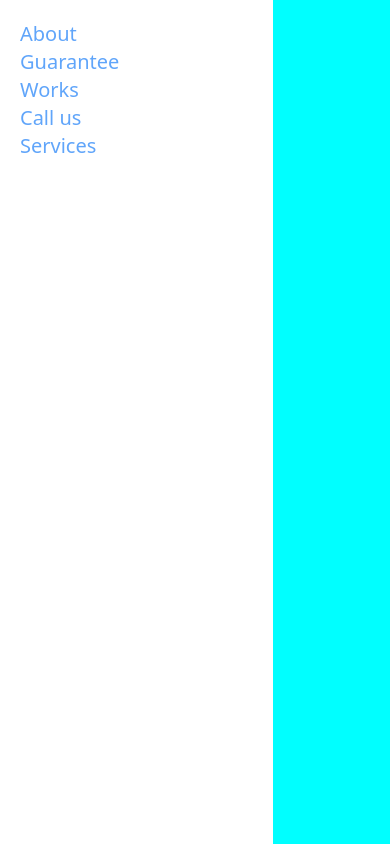
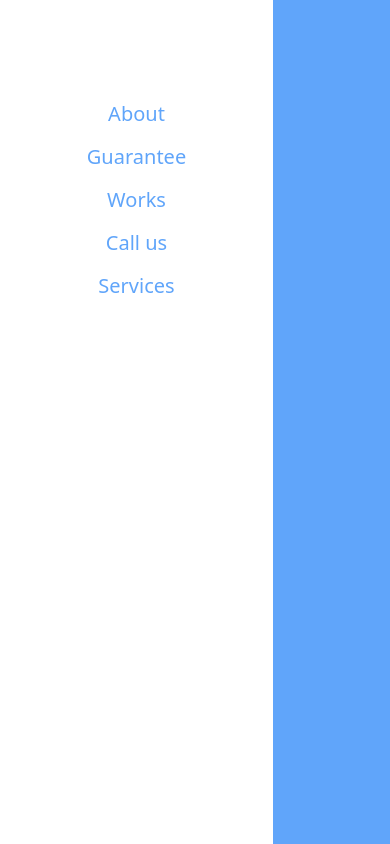
Before and after one commit to Yaroslav0102030405/06-Toronto, a React (Create React App) app: page / in a window 390 px wide. Both pictures are taken after a click on the button 346 px from the left and 33 px from the top of the page. Shown: the top 844 px of the page. Built offline with nearby package versions, Linux system fonts and the light colour scheme.

Commit message:
scroll and menu modal

```diff
--- a/src/App.tsx
+++ b/src/App.tsx
@@ -8,7 +8,6 @@ import Footer from "./components/Footer/Footer";
 import Installation from "./components/Installation/Instalation";
 import Accordion from "./components/Accordion/Accordion";
 import GalleryImages from "./components/GalleryImages/GalleryImages";
-import MobileMenu from "./reusable-components/MobileMenu/MobileMenu";
 
 interface Props {}
 
@@ -114,7 +113,6 @@ const App = (props: Props) => {
       </main>
       {/* <Modal /> */}
       <Footer />
-      <MobileMenu />
     </>
   );
 };
--- a/src/components/Accordion/Accordion.tsx
+++ b/src/components/Accordion/Accordion.tsx
@@ -34,10 +34,10 @@ const Accordion = ({
   const [isAccordion, setAccordion] = React.useState<boolean>(false);
   return (
     <>
-      <section className="bg-black pb-2.5">
+      <section id="guarantee" className="bg-black pb-2.5">
         <div className="container mx-auto px-3.5">
           <div className="accordion__wapper flex flex-col gap-2.5 max-w-[600px] m-auto ">
-            {/* <div className="accordion   items-center "> */}
+            {/* <div className="items-center accordion "> */}
             <button
               className="text-xl flex items-center justify-between p-3.5 border rounded-xl hover:bg-white"
               onClick={() => setAccordion(!isAccordion)}
@@ -77,7 +77,7 @@ const Accordion = ({
                   : "grid-rows-[0fr] opacity-0"
               }`}
             >
-              <p className="overflow-hidden text-black p-3">
+              <p className="p-3 overflow-hidden text-black">
                 {text1}
                 <br />
                 {text2} <br />
--- a/src/components/Advantages/Advantages.tsx
+++ b/src/components/Advantages/Advantages.tsx
@@ -44,7 +44,7 @@ const Advantages = () => {
   ];
   return (
     <>
-      <section className="advantages py-12 bg-black">
+      <section id="services" className="py-12 bg-black advantages">
         <div className="container desktop mx-auto px-3.5">
           <h2 className="text-center text-blue-400 mb-12 text-[45px] font-bold leading-tight">
             By choosing us you will receive
--- a/src/components/Gallery/Gallery.tsx
+++ b/src/components/Gallery/Gallery.tsx
@@ -39,7 +39,7 @@ const Gallery: React.FC<ImagesProps> = ({ images }) => {
   };
 
   return (
-    <section className="gallery py-16 bg-black">
+    <section id="works" className="py-16 bg-black gallery">
       <div className="container desktop mx-auto px-3.5">
         <div>
           {modalOpen && (
--- a/src/components/Header/Header.tsx
+++ b/src/components/Header/Header.tsx
@@ -2,6 +2,7 @@ import { useState } from "react";
 import Logo from "../../reusable-components/Logo/Logo";
 import Menu from "../../reusable-components/Menu/Menu";
 // import { Imenu } from "../../types/types";
+import Nav from "../Nav/Nav";
 
 const Header = () => {
   const [mobileActive, setMobilelActive] = useState<boolean>(false);
@@ -24,6 +25,7 @@ const Header = () => {
             >
               <span />
             </button>
+            <Nav />
             <Menu active={mobileActive} setActive={setMobilelActive} />
           </div>
         </div>
--- a/src/components/Hero/Hero.tsx
+++ b/src/components/Hero/Hero.tsx
@@ -6,7 +6,7 @@ import HeroImage from "../../Image/hero-image2.png";
 const Hero = () => {
   return (
     <>
-      <section id="home" className="bg-black tablet:py-24">
+      <section id="about" className="bg-black tablet:py-24">
         <div className="container desktop mx-auto px-3.5">
           <div className="flex">
             <div className="left">
--- a/src/components/Installation/Instalation.tsx
+++ b/src/components/Installation/Instalation.tsx
@@ -3,13 +3,13 @@ import Phone from "../Phone/Phone";
 const Installation = () => {
   return (
     <>
-      <section className="installation py-24 bg-black">
+      <section id="call" className="py-24 bg-black installation">
         <div className="container mx-auto px-3.5">
-          <div className="wqpper p-7 border rounded-3xl">
-            <h3 className="text-4xl mb-10 text-center text-blue-400">
+          <div className="border wqpper p-7 rounded-3xl">
+            <h3 className="mb-10 text-4xl text-center text-blue-400">
               Appliance installation
             </h3>
-            <p className="text-xl mb-10 text-center text-blue-400">
+            <p className="mb-10 text-xl text-center text-blue-400">
               Trans Global Service will install all appliances in your home. We
               install both gas and electric appliances, new installations, or we
               can remove and replace. We offer delivery and haul away service on
--- /dev/null
+++ b/src/components/Nav/Nav.tsx
@@ -0,0 +1,29 @@
+import React from "react";
+
+const Nav = () => {
+  return (
+    <>
+      <nav>
+        <ul className="hidden desktop:flex tablet:flex gap-x-10">
+          <li className="text-xl text-blue-400 hover:text-red-400 focus:text-red-400">
+            <a href="#about">About</a>
+          </li>
+          <li className="text-xl text-blue-400 hover:text-red-400 focus:text-red-400">
+            <a href="#guarantee">Guarantee</a>
+          </li>
+          <li className="text-xl text-blue-400 hover:text-red-400 focus:text-red-400">
+            <a href="#works">Works</a>
+          </li>
+          <li className="text-xl text-blue-400 hover:text-red-400 focus:text-red-400">
+            <a href="#call">Сall us</a>
+          </li>
+          <li className="text-xl text-blue-400 hover:text-red-400 focus:text-red-400">
+            <a href="#services">Services</a>
+          </li>
+        </ul>
+      </nav>
+    </>
+  );
+};
+
+export default Nav;
--- a/src/index.css
+++ b/src/index.css
@@ -320,7 +320,7 @@ add scrollbar .window {
   position: absolute;
   top: 0;
   width: 30px;
-  background-color: #fff;
+  background-color: #60a5fa;
   height: 3px;
 }
 
@@ -329,7 +329,7 @@ add scrollbar .window {
   position: absolute;
   top: 14px;
   width: 30px;
-  background-color: #fff;
+  background-color: #60a5fa;
   height: 3px;
 }
 
@@ -338,32 +338,20 @@ add scrollbar .window {
   position: absolute;
   bottom: 0;
   width: 30px;
-  background-color: #fff;
+  background-color: #60a5fa;
   height: 3px;
 }
 
 .mobile {
   height: 100vh;
   width: 100vw;
-  background-color: aqua;
+  background-color: #60a5fa;
   position: fixed;
   top: 0;
   left: 0;
   opacity: 0;
   pointer-events: none;
-}
-
-.mobile-content {
-  padding: 20px;
-  position: absolute;
-  width: 70%;
-  height: 100%;
-  background-color: #fff;
-  /* pointer-events: none; */
-  transform: translateX(0);
-  transition: 0.5s all;
-  overflow-y: hidden;
-  z-index: 9999;
+  transition: opacity 250ms linear;
 }
 
 .mobile.active {
@@ -371,7 +359,27 @@ add scrollbar .window {
   pointer-events: all;
 }
 
+.mobile-content {
+  padding-top: 100px;
+  padding-right: 20px;
+  padding-left: 20px;
+  position: absolute;
+  width: 70%;
+  height: 100%;
+  background-color: #fff;
+  top: 0;
+  left: 0;
+  transform: translateX(-100%);
+  overflow-y: hidden;
+  z-index: 9999;
+  transition: transform 250ms linear;
+}
+
 .mobile-content.active {
-  /* pointer-events: all; */
-  transform: translateX(-100%);
+  transform: translateX(0);
 }
+
+/* Scroll */
+:root {
+  scroll-behavior: smooth;
+}
--- a/src/reusable-components/Menu/Menu.tsx
+++ b/src/reusable-components/Menu/Menu.tsx
@@ -20,55 +20,38 @@ const Menu = ({ active, setActive }: any) => {
         ))}
       </ul> */}
 
-      <nav>
-        <ul className="hidden desktop:flex tablet:flex gap-x-10">
-          <li className="text-xl text-blue-400 hover:text-red-400 focus:text-red-400">
-            <a href="#">About</a>
-          </li>
-          <li className="text-xl text-blue-400 hover:text-red-400 focus:text-red-400">
-            <a href="#">Guarantee</a>
-          </li>
-          <li className="text-xl text-blue-400 hover:text-red-400 focus:text-red-400">
-            <a href="#">Works</a>
-          </li>
-          <li className="text-xl text-blue-400 hover:text-red-400 focus:text-red-400">
-            <a href="#">Сall us</a>
-          </li>
-          <li className="text-xl text-blue-400 hover:text-red-400 focus:text-red-400">
-            <a href="#">Services</a>
-          </li>
-        </ul>
-      </nav>
-
       {/* <nav className="nav"> */}
       <div
         className={active ? "mobile active" : "mobile"}
         onClick={() => setActive(false)}
       >
-        <div className="mobile-content" onClick={(e) => e.stopPropagation()}>
-          <ul className="desktop:flex tablet:flex gap-x-10">
+        <div
+          className={active ? "mobile-content active" : "mobile-content"}
+          onClick={(e) => e.stopPropagation()}
+        >
+          <ul className="flex flex-col text-center gap-[15px]">
             <li className="text-xl text-blue-400 hover:text-red-400 focus:text-red-400">
-              <a href="#" onClick={() => setActive(false)}>
+              <a href="#about" onClick={() => setActive(false)}>
                 About
               </a>
             </li>
             <li className="text-xl text-blue-400 hover:text-red-400 focus:text-red-400">
-              <a href="#" onClick={() => setActive(false)}>
+              <a href="#guarantee" onClick={() => setActive(false)}>
                 Guarantee
               </a>
             </li>
             <li className="text-xl text-blue-400 hover:text-red-400 focus:text-red-400">
-              <a href="#" onClick={() => setActive(false)}>
+              <a href="#works" onClick={() => setActive(false)}>
                 Works
               </a>
             </li>
             <li className="text-xl text-blue-400 hover:text-red-400 focus:text-red-400">
-              <a href="#" onClick={() => setActive(false)}>
+              <a href="#call" onClick={() => setActive(false)}>
                 Сall us
               </a>
             </li>
             <li className="text-xl text-blue-400 hover:text-red-400 focus:text-red-400">
-              <a href="#" onClick={() => setActive(false)}>
+              <a href="#services" onClick={() => setActive(false)}>
                 Services
               </a>
             </li>
--- a/src/reusable-components/MobileMenu/MobileMenu.tsx
+++ /dev/null
@@ -1,29 +0,0 @@
-import React from "react";
-
-const MobileMenu = () => {
-  return (
-    <>
-      <nav>
-        <ul>
-          <li>
-            <a href="#">About</a>
-          </li>
-          <li>
-            <a href="#">Guarantee</a>
-          </li>
-          <li>
-            <a href="#">Works</a>
-          </li>
-          <li>
-            <a href="#">Сall us</a>
-          </li>
-          <li>
-            <a href="#">Services</a>
-          </li>
-        </ul>
-      </nav>
-    </>
-  );
-};
-
-export default MobileMenu;
```
